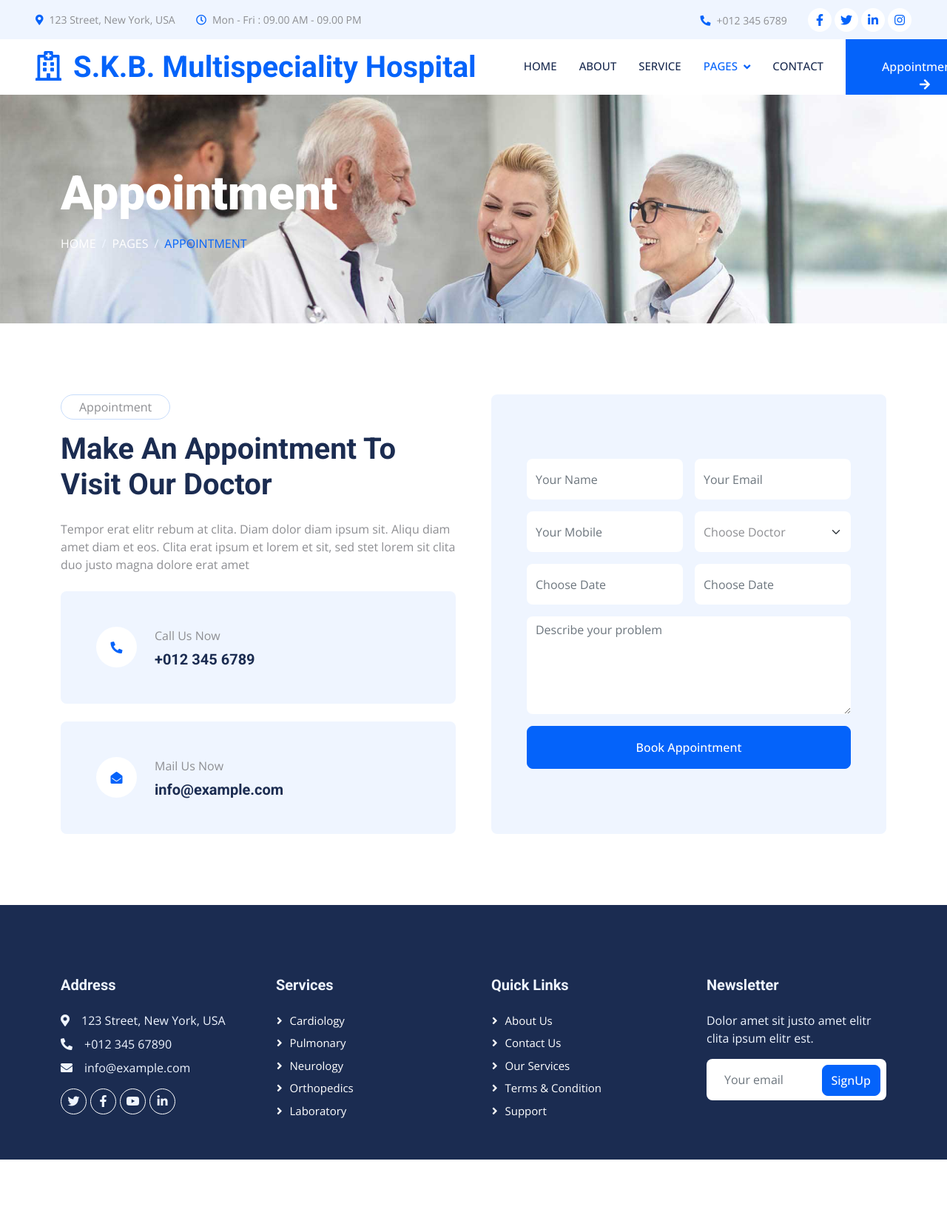
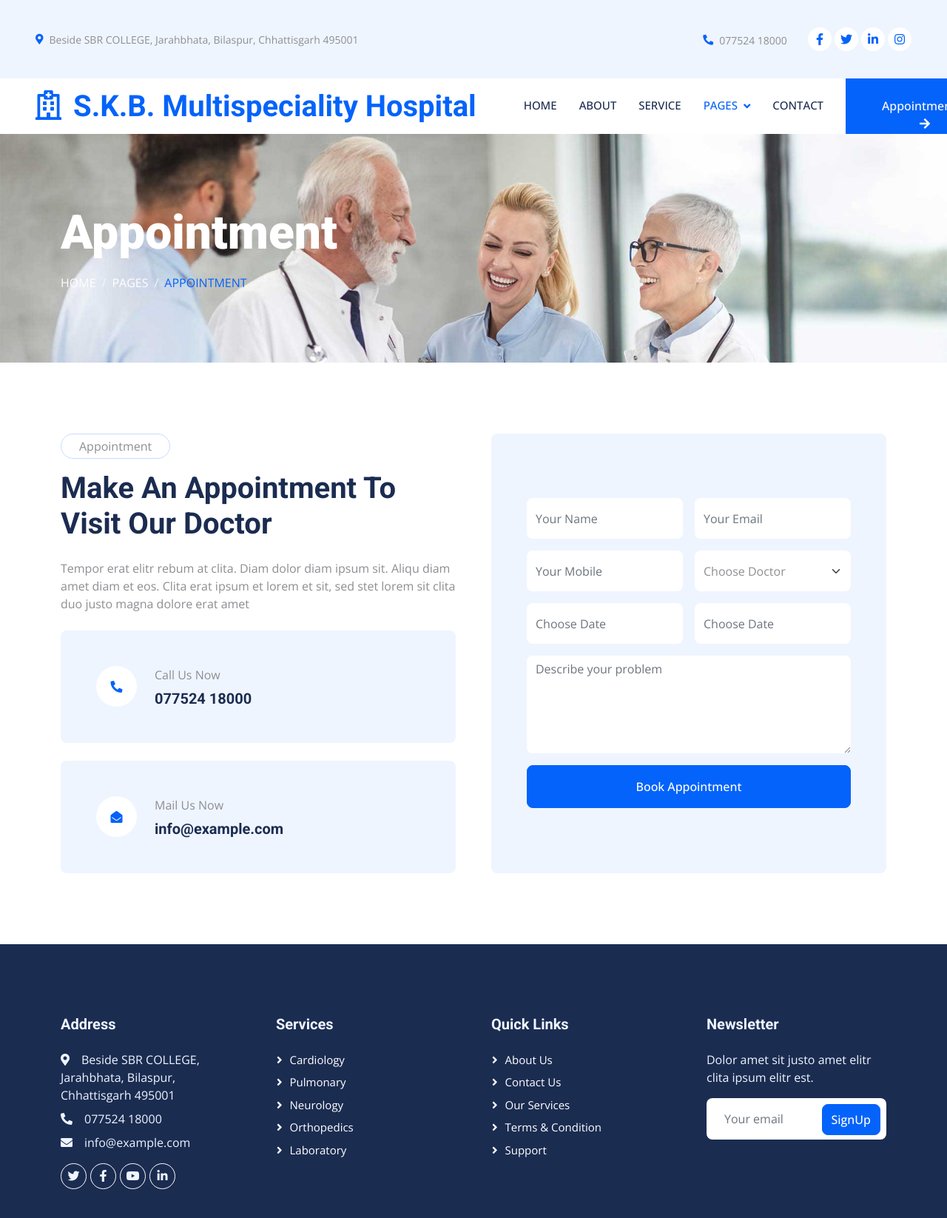
Before and after one commit to Pratik94229/SKB-Hospital, a plain HTML site: page appointment.html in a window 1280 px wide. Shown: the top 1646 px of the page at 74% size. Before the commit the page ends 1567 px from the top, so only its background shows below. Drawn offline with nearby package versions, Linux system fonts and the light colour scheme.

Commit message:
minor modification

```diff
--- a/appointment.html
+++ b/appointment.html
@@ -48,7 +48,7 @@
             <div class="col-lg-7 px-5 text-start">
                 <div class="h-100 d-inline-flex align-items-center py-3 me-4">
                     <small class="fa fa-map-marker-alt text-primary me-2"></small>
-                    <small>123 Street, New York, USA</small>
+                    <small>Beside SBR COLLEGE, Jarahbhata, Bilaspur, Chhattisgarh 495001</small>
                 </div>
                 <div class="h-100 d-inline-flex align-items-center py-3">
                     <small class="far fa-clock text-primary me-2"></small>
@@ -58,7 +58,7 @@
             <div class="col-lg-5 px-5 text-end">
                 <div class="h-100 d-inline-flex align-items-center py-3 me-4">
                     <small class="fa fa-phone-alt text-primary me-2"></small>
-                    <small>+012 345 6789</small>
+                    <small>077524 18000</small>
                 </div>
                 <div class="h-100 d-inline-flex align-items-center">
                     <a class="btn btn-sm-square rounded-circle bg-white text-primary me-1" href=""><i class="fab fa-facebook-f"></i></a>
@@ -133,7 +133,7 @@
                         </div>
                         <div class="ms-4">
                             <p class="mb-2">Call Us Now</p>
-                            <h5 class="mb-0">+012 345 6789</h5>
+                            <h5 class="mb-0">077524 18000</h5>
                         </div>
                     </div>
                     <div class="bg-light rounded d-flex align-items-center p-5">
@@ -203,8 +203,8 @@
             <div class="row g-5">
                 <div class="col-lg-3 col-md-6">
                     <h5 class="text-light mb-4">Address</h5>
-                    <p class="mb-2"><i class="fa fa-map-marker-alt me-3"></i>123 Street, New York, USA</p>
-                    <p class="mb-2"><i class="fa fa-phone-alt me-3"></i>+012 345 67890</p>
+                    <p class="mb-2"><i class="fa fa-map-marker-alt me-3"></i>Beside SBR COLLEGE, Jarahbhata, Bilaspur, Chhattisgarh 495001</p>
+                    <p class="mb-2"><i class="fa fa-phone-alt me-3"></i>077524 18000</p>
                     <p class="mb-2"><i class="fa fa-envelope me-3"></i>info@example.com</p>
                     <div class="d-flex pt-2">
                         <a class="btn btn-outline-light btn-social rounded-circle" href=""><i class="fab fa-twitter"></i></a>
```
Also changed, not shown: contact.html (+3 -3 lines), service.html (+6 -6 lines), team.html (+4 -4 lines), testimonial.html (+4 -4 lines).
